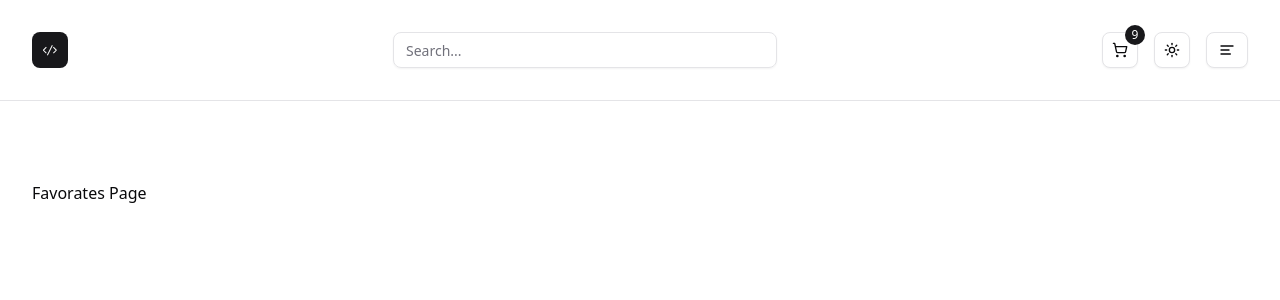
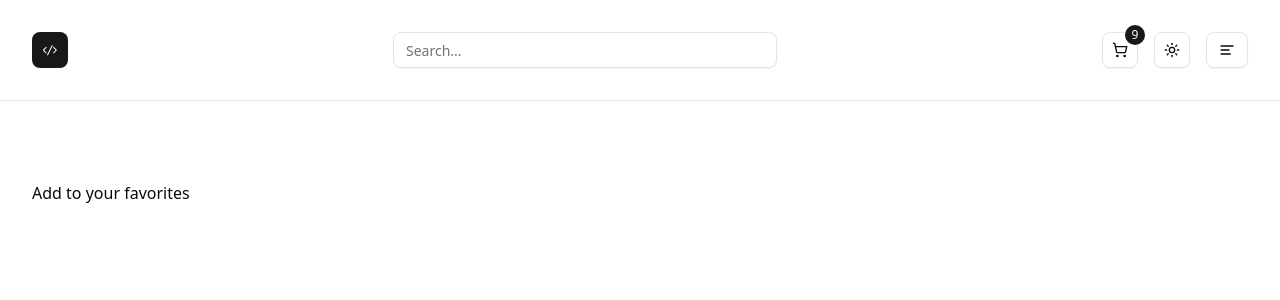
Before and after one commit to abdullah-2019/Store, a Next.js app: page /favorites in a window 1280 px wide. Shown: the top 300 px of the page. Built offline with nearby package versions, Linux system fonts and the light colour scheme.

Commit message:
Update page.tsx

```diff
--- a/app/favorites/page.tsx
+++ b/app/favorites/page.tsx
@@ -1,6 +1,6 @@
 function FaroritatesPage() {
     return <div>
-        <h1>Favorates Page</h1>
+        <h1>Add to your favorites</h1>
     </div>
 }
 export default FaroritatesPage;
```
